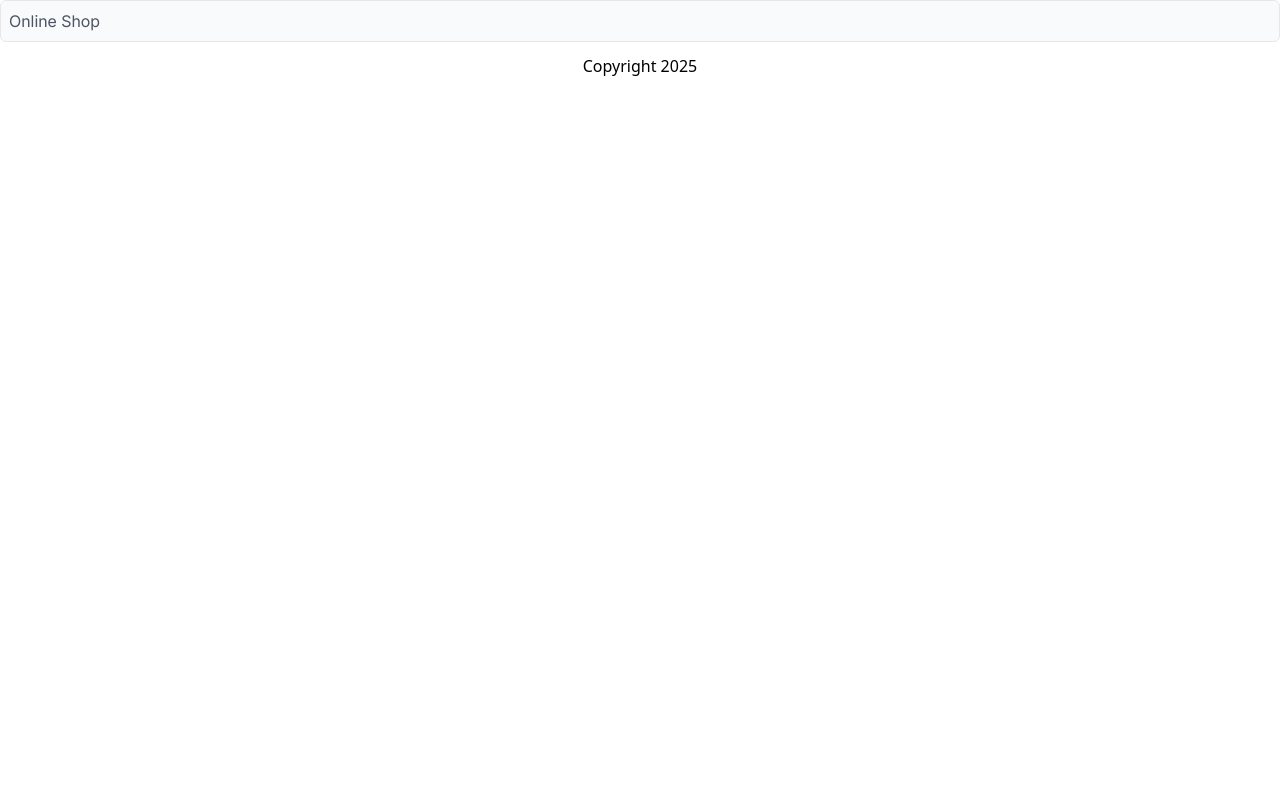
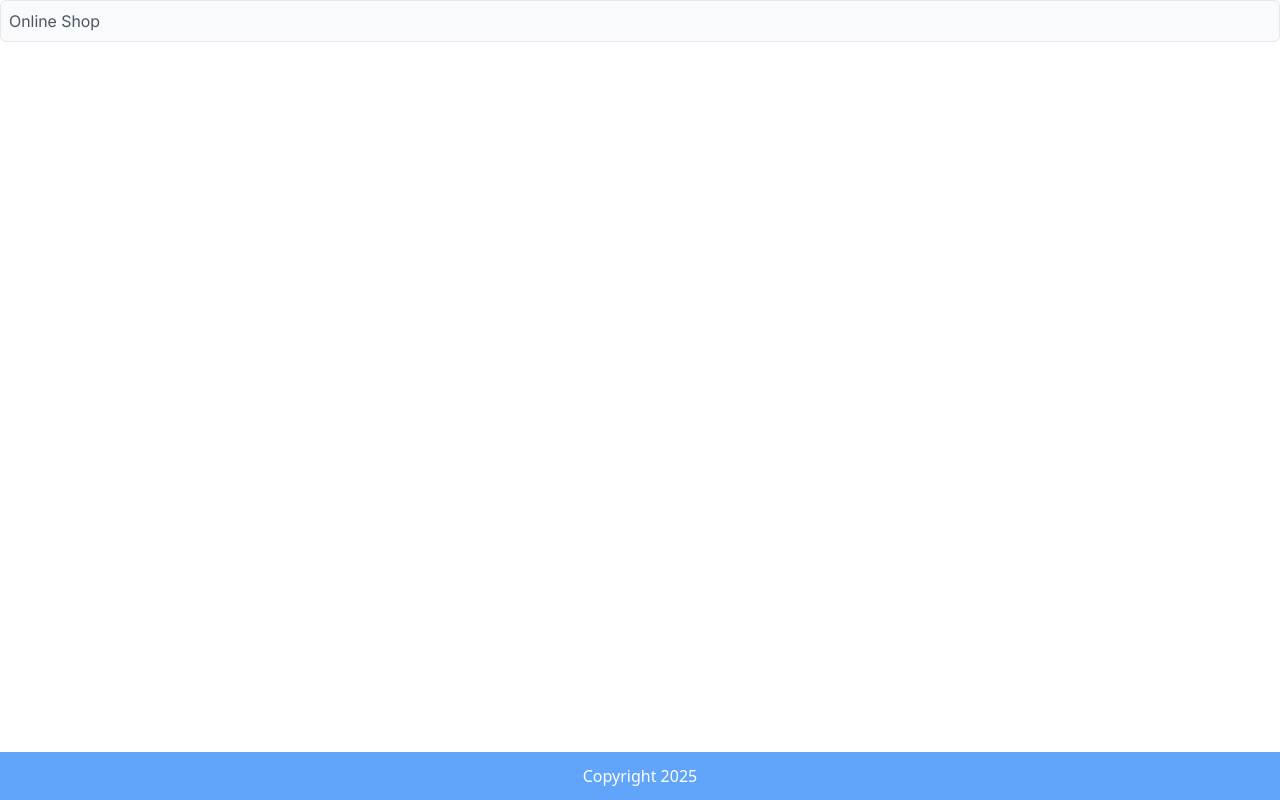
Before and after one commit to johnsulf/jsf-ca, a React (Create React App) app: page / in a window 1280 px wide. Built offline with nearby package versions, Linux system fonts and the light colour scheme; the HTML template or start-up script is replaced by a standard one.

Commit message:
testing format and lint

```diff
--- a/package.json
+++ b/package.json
@@ -50,8 +50,9 @@
     "eslint-config-prettier": "^10.1.1",
     "eslint-plugin-react": "^7.37.4",
     "globals": "^16.0.0",
-    "prettier": "3.5.3",
+    "prettier": "^3.5.3",
     "prettier-plugin-organize-imports": "^4.1.0",
+    "prettier-plugin-tailwindcss": "^0.6.11",
     "tailwindcss": "^3.4.17",
     "typescript-eslint": "^8.26.1"
   }
--- a/src/components/Footer/Footer.tsx
+++ b/src/components/Footer/Footer.tsx
@@ -5,7 +5,7 @@ export interface IFooterProps {}
 export default class Footer extends React.Component<IFooterProps> {
   public render() {
     return (
-      <footer className="bg-dark text-light text-center p-3">
+      <footer className="bg-blue-400 text-white absolute bottom-0 w-full text-center p-3">
         <p>Copyright 2025</p>
       </footer>
     );
--- a/src/components/Layout/Layout.tsx
+++ b/src/components/Layout/Layout.tsx
@@ -10,7 +10,7 @@ export default class Layout extends React.Component<ILayoutProps> {
     return (
       <>
         <Header />
-        <main>
+        <main className="min-h-[90svh]">
           <Outlet />
         </main>
         <Footer />
```
Also changed, not shown: src/index.css (line endings or trailing spaces), 2 other files (tests, documents, lock files or other folders).
